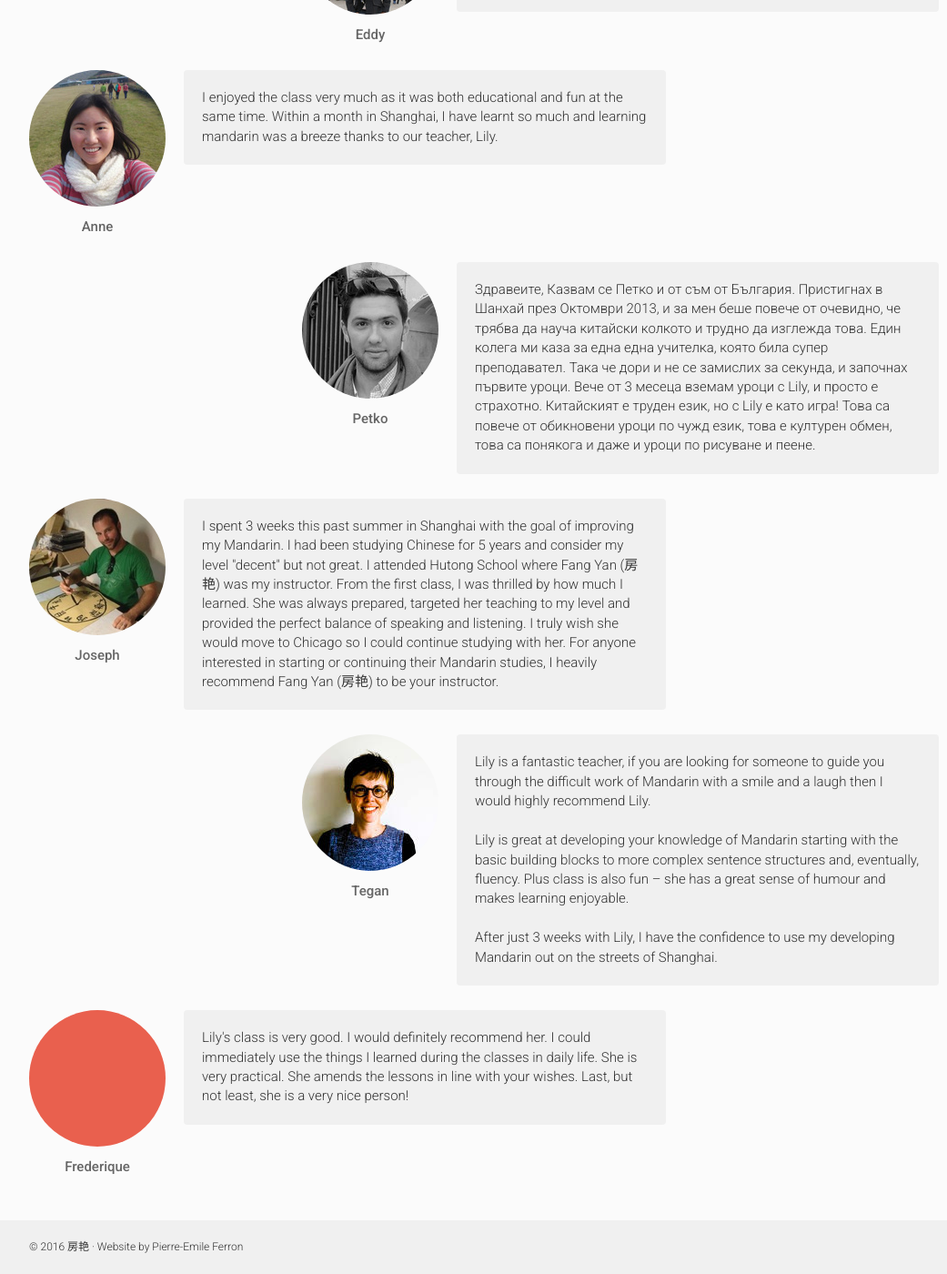
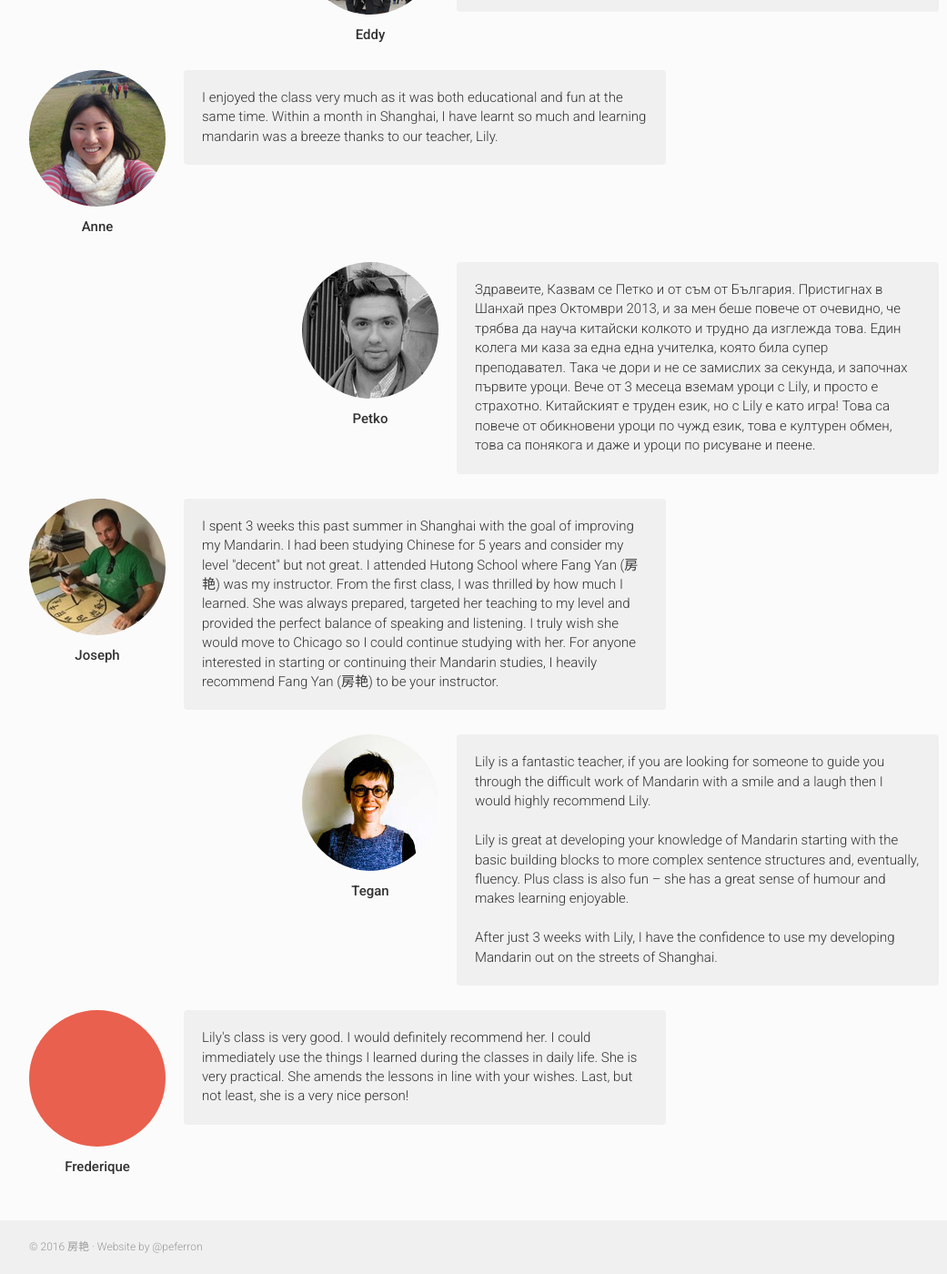
Before and after one commit to peferron/lilymandarin, a Jekyll site: the page built from formatrice/index.html, in a window 1280 px wide and 1400 px high, scrolled down 7299 px. Shown: the whole window at 91% size, without its empty margins (108-1149 px from the left). Built offline with Jekyll 4.4.1, drawn with Linux system fonts in a browser that asks for light colours; Markdown is read by kramdown in place of the engine named in the settings.

Commit message:
Small tweaks

```diff
--- a/_layouts/default.html
+++ b/_layouts/default.html
@@ -5,7 +5,7 @@
     <article>{{ content }}</article>
     <footer>
       <div class="footer__content">
-        © 2016 房艳 · Website by <a target="_blank" href="https://peferron.com">Pierre-Emile Ferron</a></a>
+        © 2016 房艳 · Website by <a target="_blank" href="https://peferron.com">@peferron</a></a>
       </div>
     </footer>
   </body>
--- a/_sass/colors.sass
+++ b/_sass/colors.sass
@@ -2,7 +2,7 @@ $white-bg-color: #fbfbfb
 $gray-bg-color: #f0f0f0
 
 $default-text-color: #333 // #47525d
-$gray-text-color: #666
+$gray-text-color: #999
 
 $home-color: #7853BB
 $professionnel-color: #4892FC
--- a/_sass/footer.sass
+++ b/_sass/footer.sass
@@ -6,5 +6,5 @@ footer
     padding-bottom: 2rem
     max-width: $max-width
     margin: 0 auto
-    a
-        color: $default-text-color
+    &, a
+        color: $gray-text-color
--- a/_sass/review.sass
+++ b/_sass/review.sass
@@ -31,7 +31,6 @@
 .review__photo__name
     text-align: center
     font-weight: $bold-font-weight
-    color: $gray-text-color
 
 .review__text
     white-space: pre-line
```
